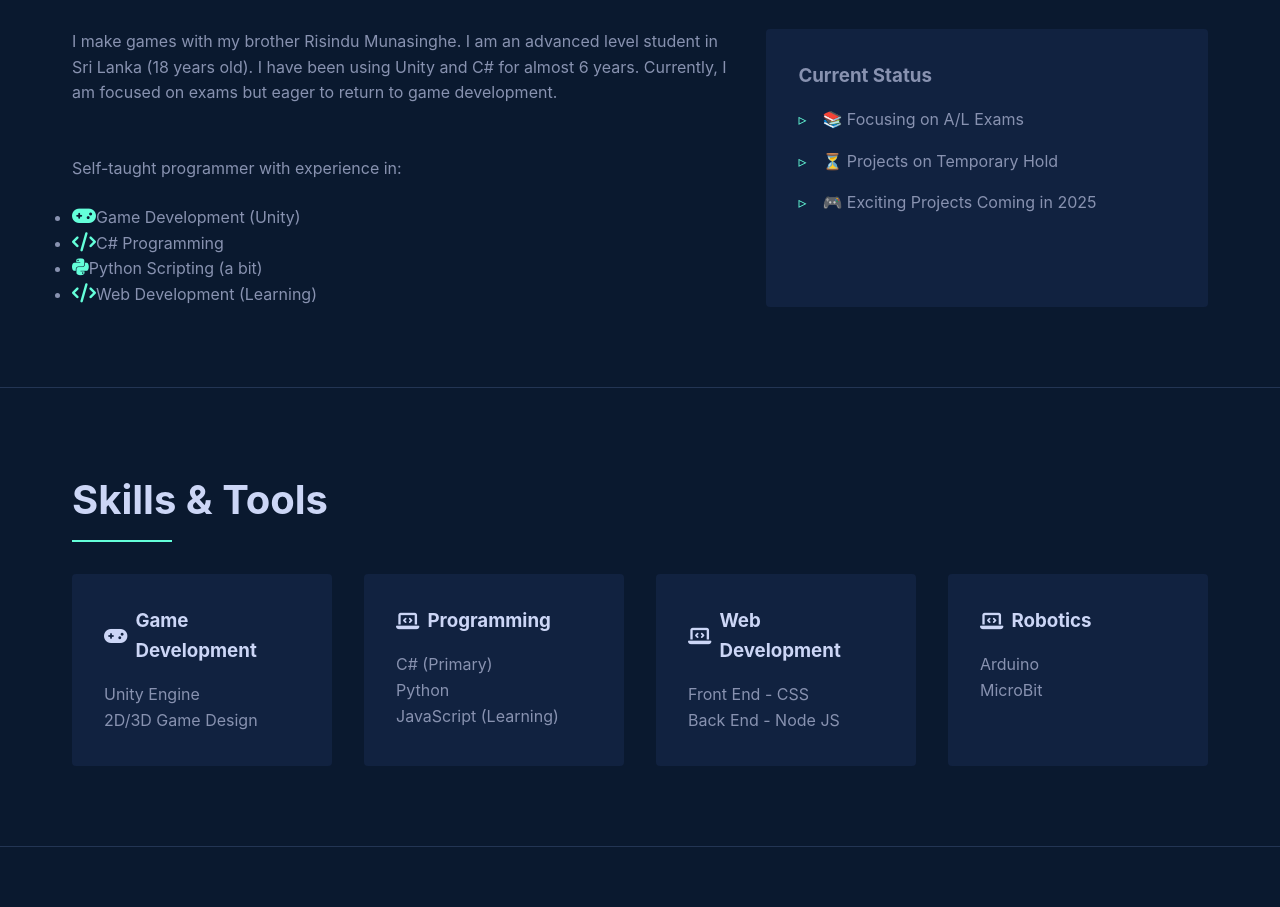
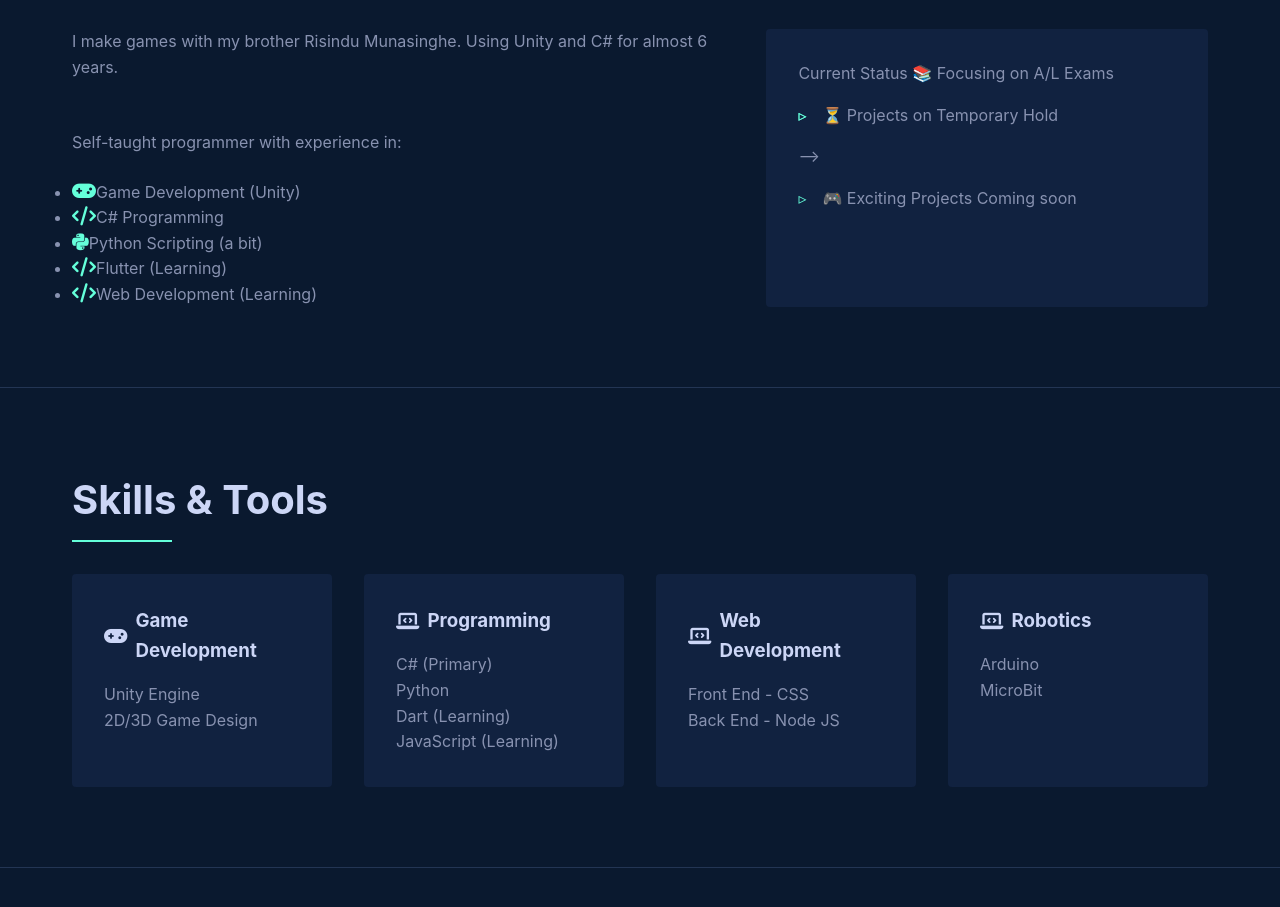
Before and after one commit to RivinduMunasinghe/RivinduMunasinghe.github.io, a plain HTML site: page index.html in a window 1280 px wide. Shown: the part 1018-1925 px from the top of the page. Drawn offline with Linux system fonts and the light colour scheme.

Commit message:
after al changes
Updated the content and structure of the portfolio website, including changes to the About, Skills, and Contact sections.

```diff
--- a/index.html
+++ b/index.html
@@ -272,21 +272,22 @@
             <h2>About Me</h2>
             <div class="about-content">
                 <div>
-                    <p>I make games with my brother Risindu Munasinghe. I am an advanced level student in Sri Lanka (18 years old). I have been using Unity and C# for almost 6 years. Currently, I am focused on exams but eager to return to game development.</p>
+                    <p>I make games with my brother Risindu Munasinghe. Using Unity and C# for almost 6 years.</p>
                     <br>
                     <p>Self-taught programmer with experience in:</p>
                     <ul class="skills-list">
                         <li><i class="skill-icon fas fa-gamepad"></i>Game Development (Unity)</li>
                         <li><i class="skill-icon fas fa-code"></i>C# Programming</li>
                         <li><i class="skill-icon fab fa-python"></i>Python Scripting (a bit)</li>
+						<li><i class="skill-icon fas fa-code"></i>Flutter (Learning)</li>
                         <li><i class="skill-icon fas fa-code"></i>Web Development (Learning)</li>
                     </ul>
                 </div>
                 <div class="status-list">
-                    <h3>Current Status</h3>
-                    <p>📚 Focusing on A/L Exams</p>
-                    <p>⏳ Projects on Temporary Hold</p>
-                    <p>🎮 Exciting Projects Coming in 2025</p>
+                    <!- <h3>Current Status</h3>
+                    <!-  <p>📚 Focusing on A/L Exams</p>
+                    <p>⏳ Projects on Temporary Hold</p> -->
+                    <p>🎮 Exciting Projects Coming soon</p>
                 </div>
             </div>
         </div>
@@ -305,6 +306,7 @@
                     <h3><i class="fas fa-laptop-code"></i>Programming</h3>
                     <p>C# (Primary)</p>
                     <p>Python</p>
+					<p>Dart (Learning)</p>
                     <p>JavaScript (Learning)</p>
                 </div>
                 <div class="skill-card">
```
